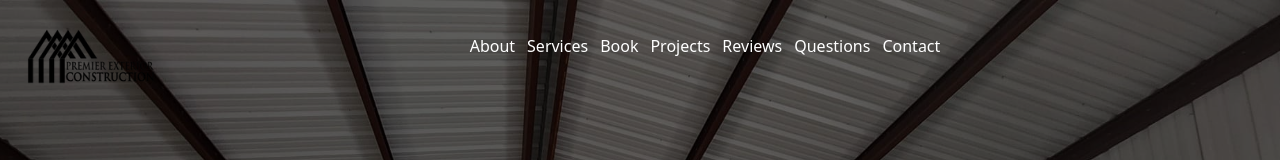
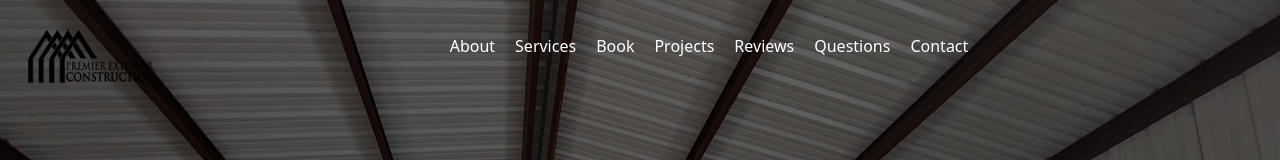
Before and after one commit to nicoleables/Premier-Exterior-Contruction, a React (Vite) app: page / in a window 1280 px wide. Shown: the top 160 px of the page. Built offline with nearby package versions, Linux system fonts and the light colour scheme.

Commit message:
Update navbar.css

```diff
--- a/src/styles/navbar.css
+++ b/src/styles/navbar.css
@@ -31,7 +31,7 @@
 }
 
 .nav-item {
-  margin-left: 12px; /* Ensure no right margin */
+  margin-left: 20px; /* Ensure no right margin */
   padding: 0; /* Remove padding if needed */
 }
 
```
